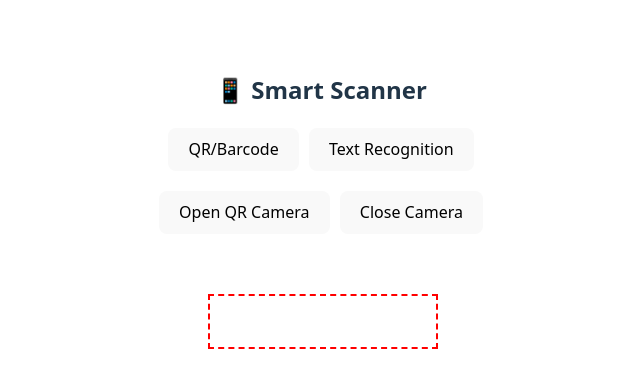
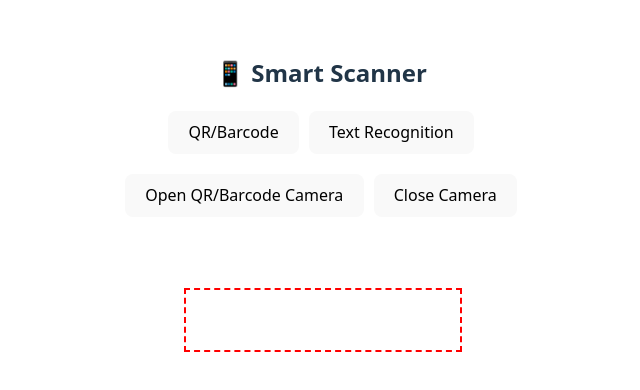
Before and after one commit to AmanDinesh10/barcodescanner, a React (Vite) app: page / in a window 1280 px wide. Shown: the part 168-558 px from the top of the page, without its empty margins (319-959 px from the left). Built offline with nearby package versions, Linux system fonts and the light colour scheme.

Commit message:
add zxing

```diff
--- a/src/SmartScanner.jsx
+++ b/src/SmartScanner.jsx
@@ -1,6 +1,6 @@
 // src/components/SmartScanner.js
-import React, { useRef, useState, useEffect } from 'react';
-import QrScanner from 'qr-scanner';
+import React, { useRef, useState } from 'react';
+import { BrowserMultiFormatReader } from '@zxing/library';
 
 const SmartScanner = () => {
   const [activeTab, setActiveTab] = useState('qr');
@@ -24,48 +24,52 @@ const SmartScanner = () => {
 const QRScanner = () => {
   const videoRef = useRef(null);
   const [scannedCode, setScannedCode] = useState('');
-  const [qrScannerInstance, setQrScannerInstance] = useState(null);
+  const [scanner, setScanner] = useState(null);
 
-  const startQRScanner = async () => {
+  const startScanner = async () => {
+    const codeReader = new BrowserMultiFormatReader();
+    setScanner(codeReader);
+
     try {
-      const stream = await navigator.mediaDevices.getUserMedia({
-        video: { facingMode: { exact: 'environment' } },
-      });
-      if (videoRef.current) {
-        videoRef.current.srcObject = stream;
-        videoRef.current.play();
+      const videoInputDevices = await BrowserMultiFormatReader.listVideoInputDevices();
+      const backCamera = videoInputDevices.find(device =>
+        device.label.toLowerCase().includes('back') || device.label.toLowerCase().includes('environment')
+      ) || videoInputDevices[0];
 
-        const qr = new QrScanner(
-          videoRef.current,
-          (result) => {
-            setScannedCode(result.data);
-            qr.stop();
-            stopCamera();
-          },
-          { returnDetailedScanResult: true }
-        );
-        qr.start();
-        setQrScannerInstance(qr);
-      }
+      if (!backCamera) throw new Error('No camera found');
+
+      codeReader.decodeFromVideoDevice(
+        backCamera.deviceId,
+        videoRef.current,
+        (result, err) => {
+          if (result) {
+            setScannedCode(result.getText());
+            stopScanner();
+          }
+        }
+      );
     } catch (err) {
+      console.error('Camera error:', err);
       alert('Please allow camera access.');
-      console.error(err);
     }
   };
 
-  const stopCamera = () => {
+  const stopScanner = () => {
+    if (scanner) {
+      scanner.reset();
+    }
     if (videoRef.current && videoRef.current.srcObject) {
-      videoRef.current.srcObject.getTracks().forEach((track) => track.stop());
+      videoRef.current.srcObject.getTracks().forEach(track => track.stop());
     }
-    if (qrScannerInstance) qrScannerInstance.stop();
   };
 
   return (
     <div>
-      <button onClick={startQRScanner}>Open QR Camera</button>
-      <button onClick={stopCamera} style={{ marginLeft: 10 }}>
+      <button onClick={startScanner}>Open QR/Barcode Camera</button>
+      <button onClick={stopScanner} style={{ marginLeft: 10 }}>
         Close Camera
       </button>
+
       <div style={{ position: 'relative', marginTop: 10 }}>
         <video
           ref={videoRef}
@@ -86,7 +90,7 @@ const QRScanner = () => {
 
       {scannedCode && (
         <div style={{ marginTop: 20 }}>
-          <h3>🔍 Scanned QR/Barcode:</h3>
+          <h3>🔍 Scanned Code:</h3>
           <p>{scannedCode}</p>
         </div>
       )}
```
